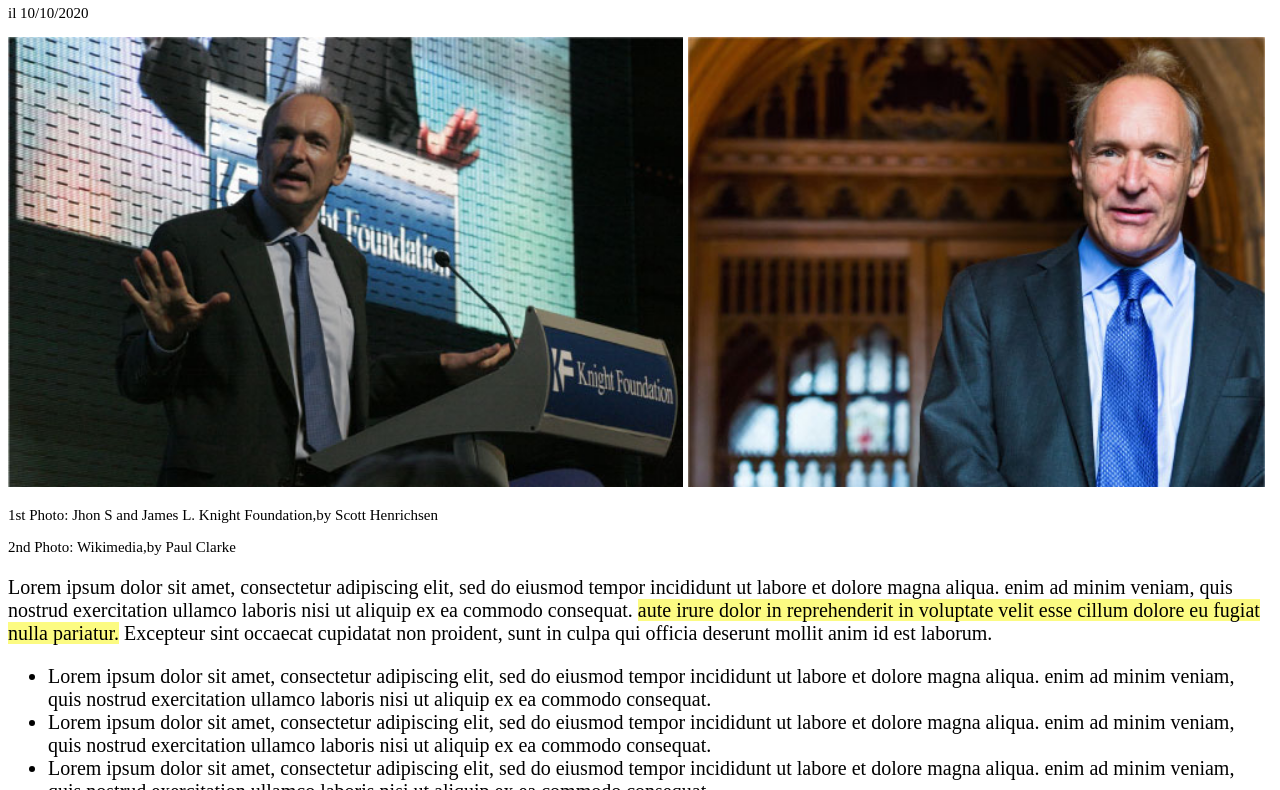
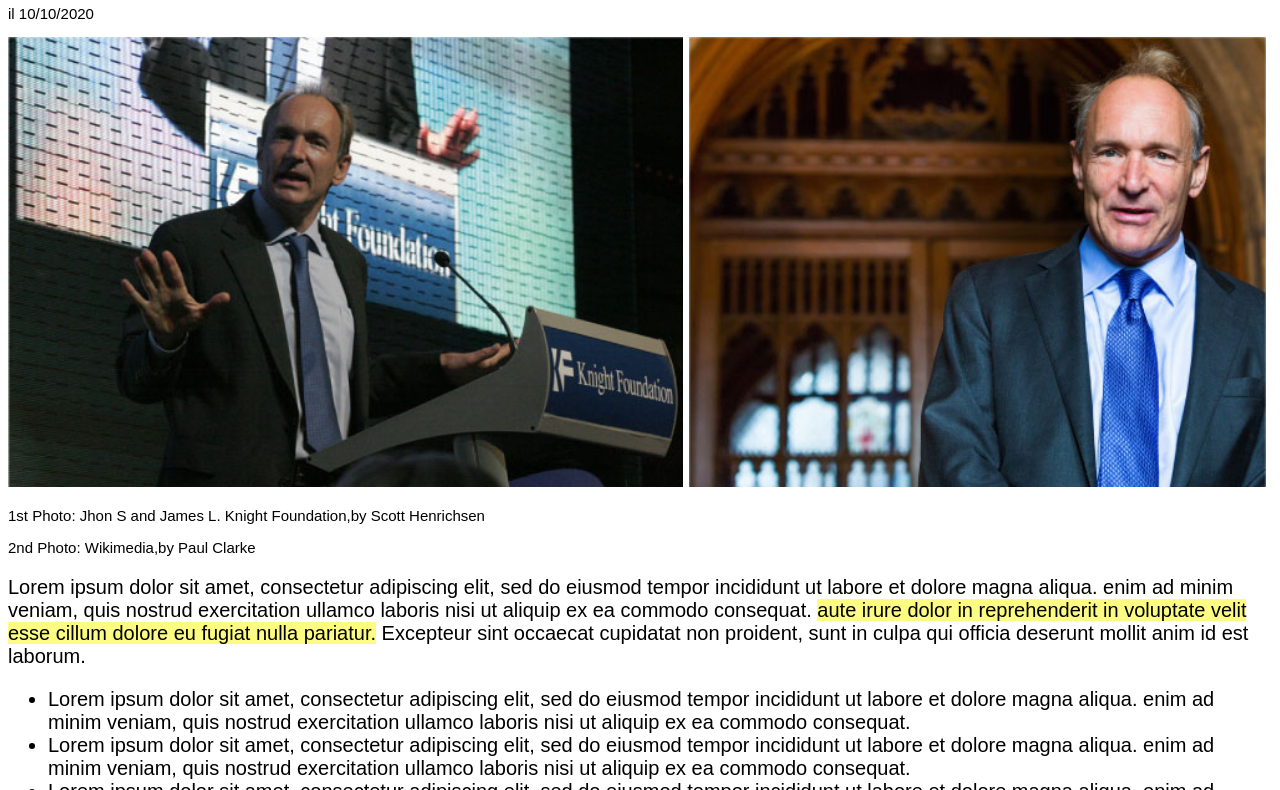
Before and after one commit to simmasa/html-css-booleaner, a plain HTML site: page index.html in a window 1280 px wide. Shown: the part 304-1094 px from the top of the page. Drawn offline with Linux system fonts and the light colour scheme.

Commit message:
cambiato font

```diff
--- a/index.html
+++ b/index.html
@@ -6,6 +6,9 @@
     <meta name="viewport" content="width=device-width, initial-scale=1.0">
     <title>The Booleaner</title>
     <link rel="stylesheet" href="/style/style.css">
+    <link rel="preconnect" href="https://fonts.googleapis.com">
+    <link rel="preconnect" href="https://fonts.gstatic.com" crossorigin>
+    <link href="https://fonts.googleapis.com/css2?family=Roboto+Serif:opsz@8..144&display=swap" rel="stylesheet">
 </head>
 <body>
     <header>
--- a/style/style.css
+++ b/style/style.css
@@ -1,6 +1,7 @@
 /*head CSS*/
 body {
     font-size:  20px;
+    font-family: "Roboco",sans-serif;
 }
 #banner {
     background-color: #4EA0FF;
```
